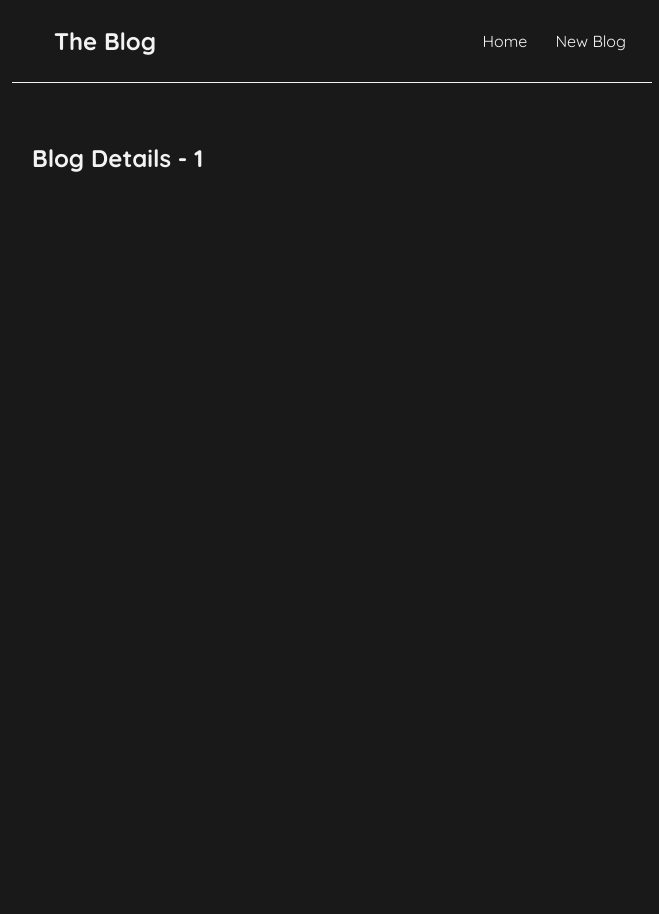
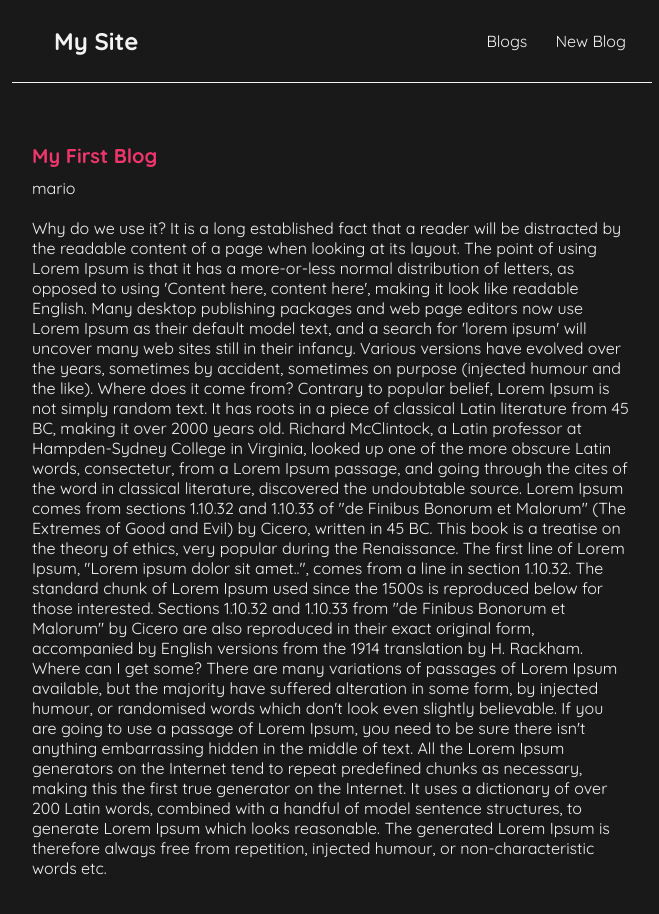
Before and after one commit to sdbxsdb/netn-react, a React (Create React App) app: page /blogs/1 in a window 1280 px wide. Shown: the top 914 px of the page, without its empty margins (308-967 px from the left). Before the commit the page ends 800 px from the top, so only its background shows below. Built offline with nearby package versions, Linux system fonts and the light colour scheme; data requests are answered from the project's data file.

Commit message:
before starting part 27

```diff
--- a/src/BlogDetails.js
+++ b/src/BlogDetails.js
@@ -1,12 +1,22 @@
 import { useParams } from "react-router";
+import useFetch from './useFetch'
 
 const BlogDetails = () => {
 
   const { id } = useParams()
+  const { data: blog, error, isLoading } = useFetch('http://localhost:8000/blogs/' + id);
 
   return (
     <div className="blog-details">
-      <h2>Blog Details - { id }</h2>
+      { isLoading && <div>Loading...</div>}
+      { error && <div>{ error }</div>}
+      { blog && (
+        <article>
+          <h2>{ blog.title }</h2>
+          <p>{ blog.author }</p>
+          <div>{ blog.body }</div>
+        </article>
+      )}
     </div>
   );
 }
--- a/src/Home.js
+++ b/src/Home.js
@@ -11,7 +11,7 @@
     <div className="home">
       { error && <div>Error - {error}</div>}
       { isLoading && <div>Loading...</div> }
-      { blogs && <BlogList blogs={blogs} title={"All Blogs!"} /> }
+      { blogs && <BlogList blogs={blogs} title={"All Blogs"} /> }
     </div>
   );
 
--- a/src/Navbar.js
+++ b/src/Navbar.js
@@ -4,10 +4,10 @@
   return (
     <nav className="navbar">
       <Link to="/">
-        <h1>The Blog</h1>
+        <h1>My Site</h1>
       </Link>
       <div className="links">
-        <Link to="/">Home</Link>
+        <Link to="/">Blogs</Link>
         <Link to="/create">New Blog</Link>
       </div>
     </nav>
--- a/src/index.css
+++ b/src/index.css
@@ -50,10 +50,29 @@
 }
 .blog-preview h2 {
   font-size: 20px;
-  color: #f1556d;
+  color: #f1356d;
   margin-bottom: 8px;
 }
 
 .blog-preview a {
   text-decoration: none;
 }
+
+
+/* blog details page */
+.blog-details h2 {
+  font-size: 20px;
+  color: #f1356d;
+  margin-bottom: 10px;
+}
+.blog-details div {
+  margin: 20px 0;
+}
+.blog-details button {
+  background: #f1356d;
+  color: #fff;
+  border: 0;
+  padding: 8px;
+  border-radius: 8px;
+  cursor: pointer;
+}
--- a/src/useFetch.js
+++ b/src/useFetch.js
@@ -12,7 +12,6 @@
 
     const abortCont = new AbortController();
 
-    setTimeout(() => {
       fetch(url, { signal: abortCont.signal })
         .then(res => {
           if (!res.ok) {
@@ -33,8 +32,7 @@
             setIsLoading(false);
             setError(error.message);
           }
-        })
-    }, 1000);
+        });
 
       return() => abortCont.abort();
   }, [url]);
```
